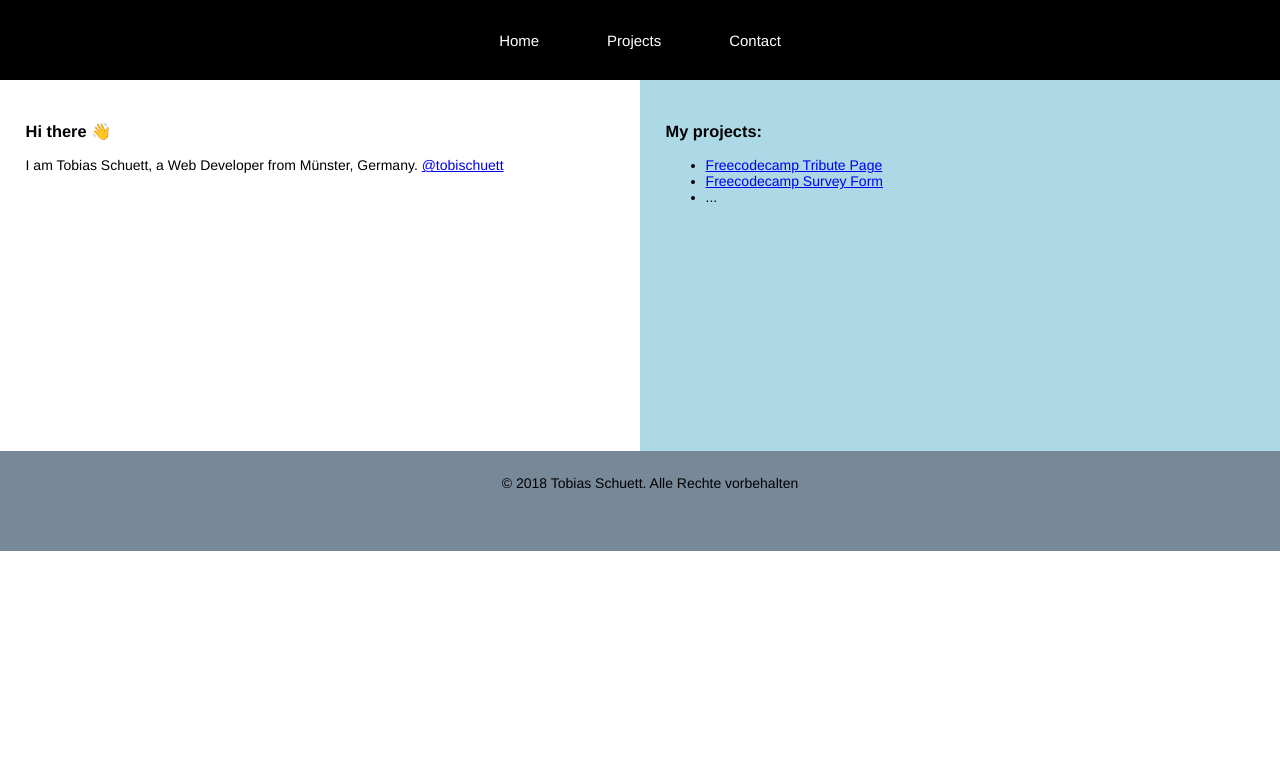
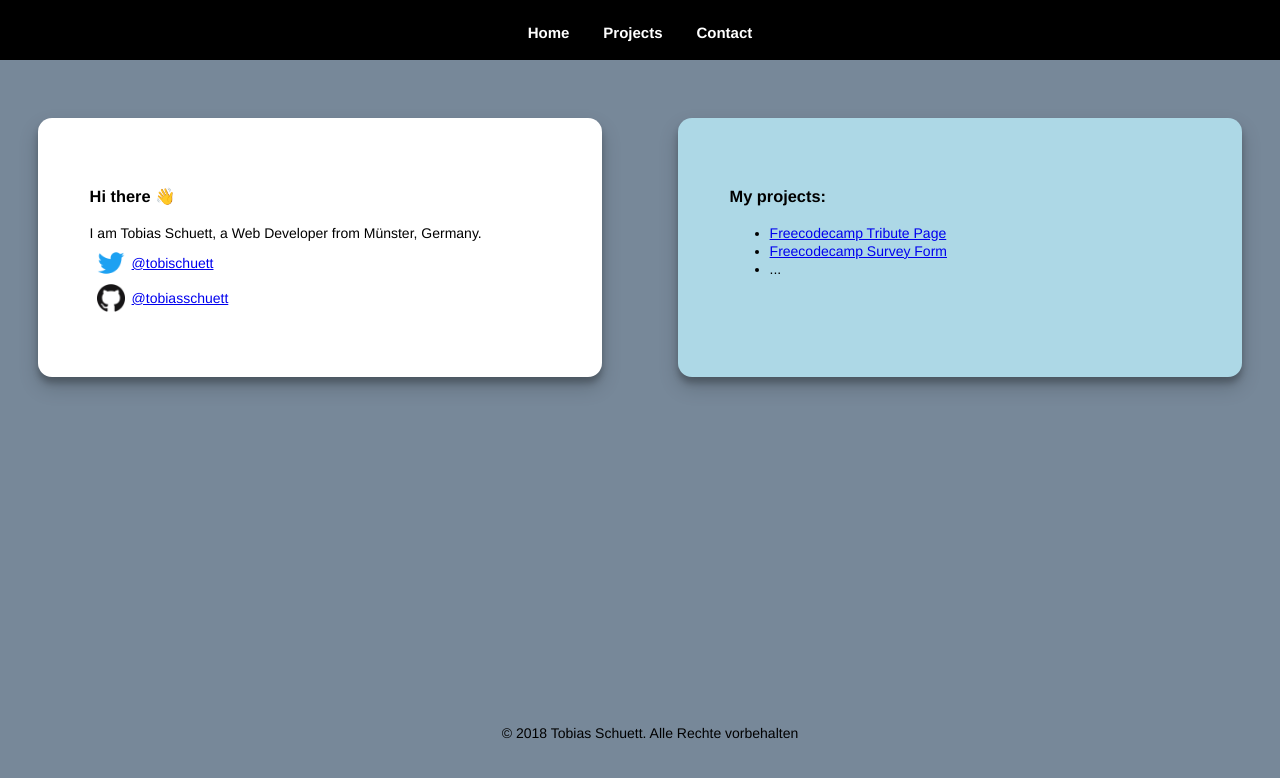
Before and after one commit to tobiasschuett/TributePage, a plain HTML site: page index.html in a window 1280 px wide. Drawn offline with Linux system fonts and the light colour scheme; a script that the page names is missing.

Commit message:
main page design improvement & navbar fix

```diff
--- a/index.html
+++ b/index.html
@@ -17,7 +17,12 @@
         <div class="box" id="box1">
             <h3>Hi there 👋</h3>
             <p>I am Tobias Schuett, a Web Developer from Münster, Germany.
-                <a href="https://twitter.com/tobischuett">@tobischuett</a>
+               <span id="twitterlink">
+                    <img id="twitterlogo" src="twitterlogo.png"><a href="https://twitter.com/tobischuett">@tobischuett</a>
+               </span>
+               <span id="githublink">
+                    <img id="githublogo" src="githublogo.png"><a href="https://github.com/tobiasschuett">@tobiasschuett</a>
+               </span>
             </p>
         </div>
         <div class="box" id="box2">
--- a/main.css
+++ b/main.css
@@ -1,7 +1,12 @@
+html {
+    -webkit-font-smoothing: antialiased;
+}
 body {
     font-family: "Helvetica Neue", Helvetica;
     margin: 0px;
     font-size: 14px;
+    line-height: 1.3;
+    background-color: lightslategray;
 }
 nav {
     background-color: black;
@@ -9,7 +14,7 @@ nav {
     overflow: hidden;
     top: 0;
     width: 100%;
-    height: 10vh;
+    height: 60px;
     text-align: center;
 }
 nav a {
@@ -17,7 +22,8 @@ nav a {
     display: inline-block;
     text-decoration: none;
     font-size: 15px;
-    padding: 4vh 4vh 4vh 4vh;
+    font-weight: 600;
+    padding: 23px 15px 23px 15px;
 }
 nav #navitem:hover {
     color: gray;
@@ -27,8 +33,9 @@ main {
    padding: 10vh 0vh 0vh 0vh;
 }
 .box {
-    height: 40vh;
-    padding: 2%;
+    border-radius: 14px;
+    box-shadow: 0 10px 20px rgba(0,0,0,0.19), 0 6px 6px rgba(0,0,0,0.23);
+    padding: 4% 4% 4% 4%;
 }
 #box1 {
     background-color: white;
@@ -44,21 +51,41 @@ footer {
     padding: 10px 10px 10px 10px;
     text-align: center;
     bottom: 0;
+    position: fixed;
+    bottom: 0;
+}
+#twitterlogo {
+    width: 42px;
+    height: auto;
+}
+#githublogo{
+    width: 28px;
+    padding: 0px 7px 0px 7px;
+    height: auto;
+}
+#twitterlink, #githublink {
+    display: flex;
+    flex-direction: row;
+    align-items: center;
 }
 
 @media screen and (min-width: 0px) and (max-width: 750px) {
     .box {
-        width: 96%;
+        width: 85%;
+        margin: 2.5% 5% 2.5% 5%;
     }
     main {
         flex-direction: column;
+        align-items: center;
     }
 }
 @media screen and (min-width: 751px) and (max-width: 10000px) {
     .box {
-        width: 46%;
+        width: 40%;
+        margin: 3% 3% 3% 3%;
     }
     main {
         flex-direction: row;
+        justify-content: center;
     }
 }
```
Also changed, not shown: githublogo.png (added), twitterlogo.png (added).
